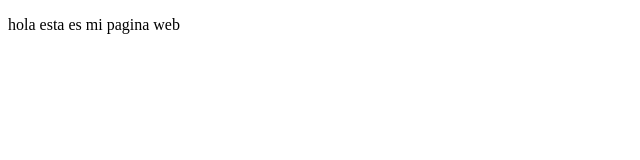
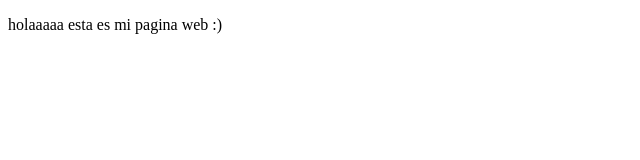
Before and after one commit to Camilo1317/proyectoDemoCursoPrework, a plain HTML site: page index.html in a window 1280 px wide. Shown: the full height of the page, 0-640 px from the left. Drawn offline with Linux system fonts and the light colour scheme.

Commit message:
cambios prueba

```diff
--- a/index.html
+++ b/index.html
@@ -7,6 +7,6 @@
     <title>Hola Mundo</title>
 </head>
 <body>
-    <p>hola esta es mi pagina web</p>
+    <p>holaaaaa esta es mi pagina web :)</p>
 </body>
 </html>
```
